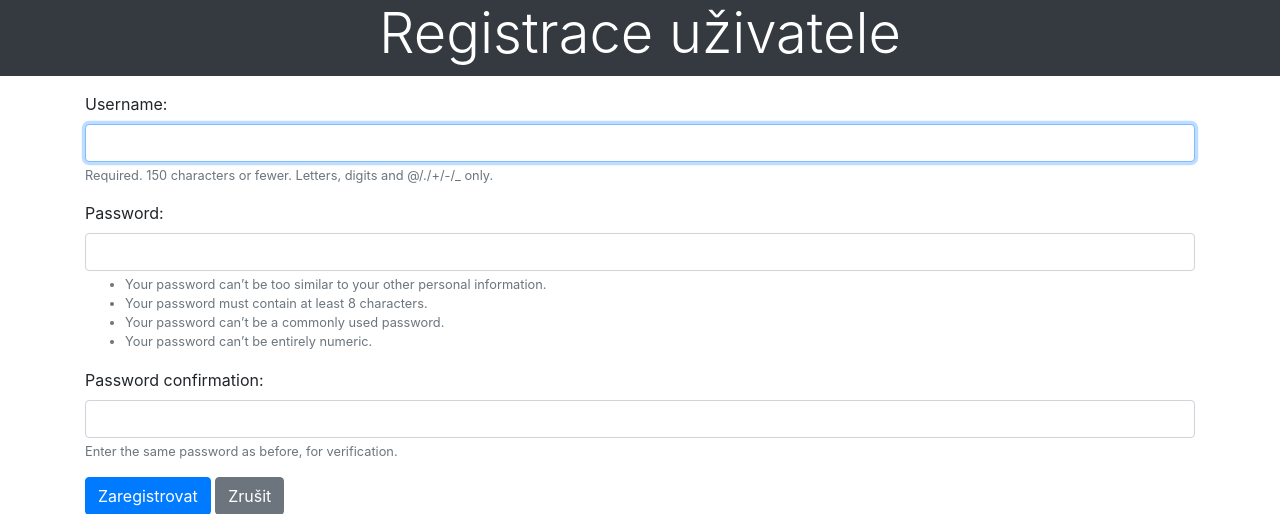
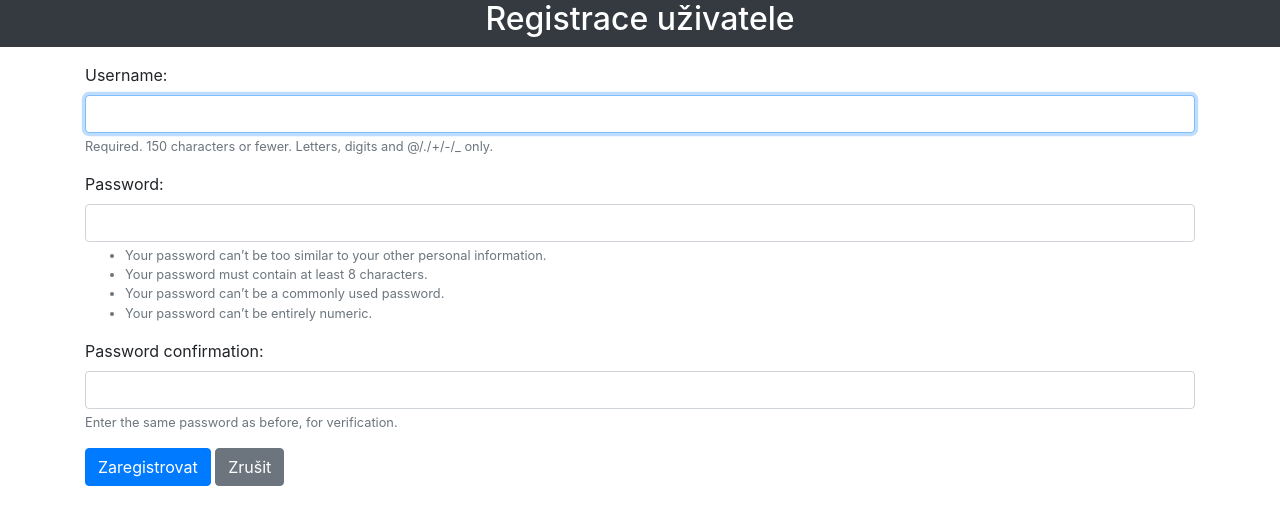
Before and after one commit to WizzyKCZ/zaverecnaprace, a Django app: page /accounts/signup/ in a window 1280 px wide. Shown: the part 246-760 px from the top of the page. Run offline with Django 3.2, Linux system fonts and the light colour scheme; parts of the project's set-up code (start-up, migrations or seed data) failed here and were passed over; some libraries are stand-ins or nearby versions.

Commit message:
posledni commit

```diff
--- a/games/templates/game/list.html
+++ b/games/templates/game/list.html
@@ -38,7 +38,9 @@
     {% if user.is_authenticated %}
 <div class="row mb-3">
     <div class="col-sm-12 text-center">
-        <a href="{% url 'hra-create' %}" class="btn btn-success">Nová hra</a>
+        {% if perms.games.create_hra %}
+            <a href="{% url 'hra-create' %}" class="btn btn-success">Nová hra</a>
+        {% endif %}
     </div>
 </div>
     {% endif %}
--- a/templates/registration/signup.html
+++ b/templates/registration/signup.html
@@ -5,7 +5,7 @@
 {% block content %}
 <div class="row mb-3">
     <div class="col-sm-12 bg-dark text-white">
-        <h2 class="display-4 text-center">Registrace uživatele</h2>
+        <h2 class="text-center">Registrace uživatele</h2>
     </div>
 </div>
 <div class="row mb-3">
```
Also changed, not shown: db.sqlite3.
